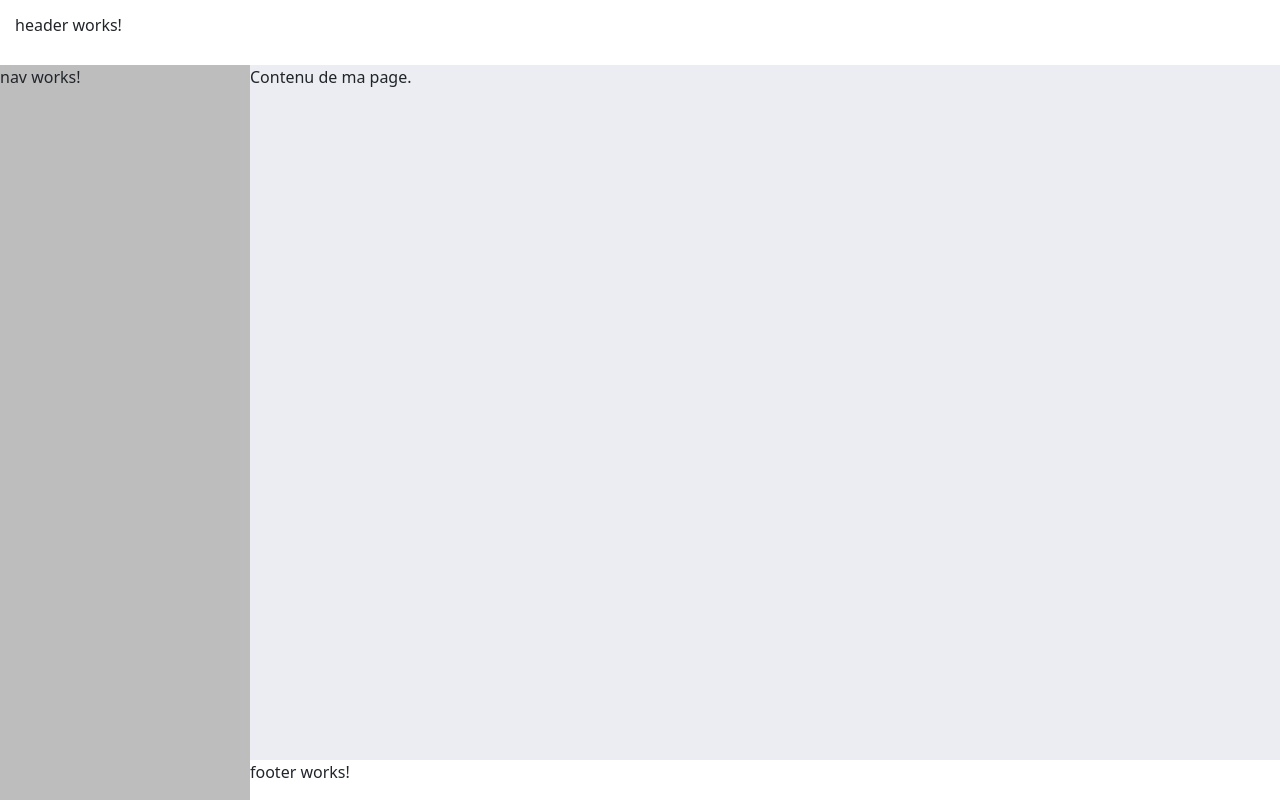
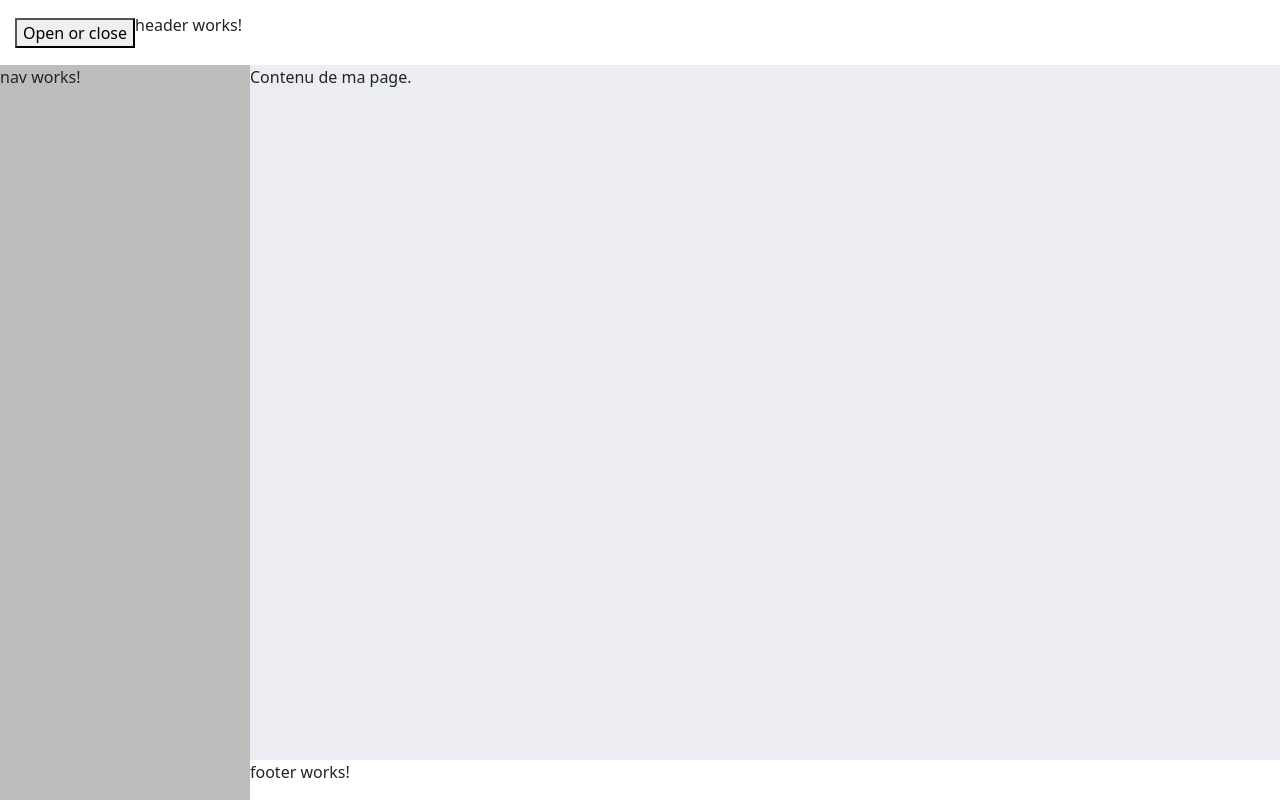
Before and after one commit to manelamari/crm, an Angular app: page / in a window 1280 px wide. Built offline with nearby package versions, Linux system fonts and the light colour scheme.

Commit message:
ngclass/event binding

```diff
--- a/src/app/app.component.html
+++ b/src/app/app.component.html
@@ -1,5 +1,6 @@
 <!-- <h1>{{ title }}</h1> -->
 <app-ui>
+  <button class="tr-btn">Open or close</button>
   <app-header class="tr-header"></app-header>
   <app-nav class="tr-nav"></app-nav>
   <app-footer class="tr-footer"></app-footer>
--- a/src/app/ui/components/ui/ui.component.html
+++ b/src/app/ui/components/ui/ui.component.html
@@ -1,7 +1,10 @@
 <header class="fixed-top">
+  <span (click)="toggle()">
+    <ng-content select=".tr-btn"></ng-content>
+  </span>
   <ng-content select=".tr-header"></ng-content>
 </header>
-<main>
+<main [ngClass]="{ 'close-aside': !open }">
   <div class="shadow position-fixed"></div>
   <aside>
     <div class="scroller">
--- a/src/app/ui/components/ui/ui.component.ts
+++ b/src/app/ui/components/ui/ui.component.ts
@@ -3,8 +3,12 @@ import { Component } from '@angular/core';
 @Component({
   selector: 'app-ui',
   templateUrl: './ui.component.html',
-  styleUrl: './ui.component.scss'
+  styleUrl: './ui.component.scss',
 })
 export class UiComponent {
-
+  public open: boolean = true;
+  public toggle(): void {
+    this.open = !this.open;
+    // console.log(`Open : ${this.open}`);
+  }
 }
--- a/src/app/ui/ui.module.ts
+++ b/src/app/ui/ui.module.ts
@@ -1,10 +1,11 @@
 import { CommonModule } from '@angular/common';
 import { NgModule } from '@angular/core';
 import { UiComponent } from './components/ui/ui.component';
+import { Ui2Component } from './components/ui2/ui2.component';
 
 @NgModule({
-  declarations: [UiComponent],
+  declarations: [UiComponent, Ui2Component],
   imports: [CommonModule],
-  exports: [UiComponent],
+  exports: [UiComponent, Ui2Component],
 })
 export class UiModule {}
```
